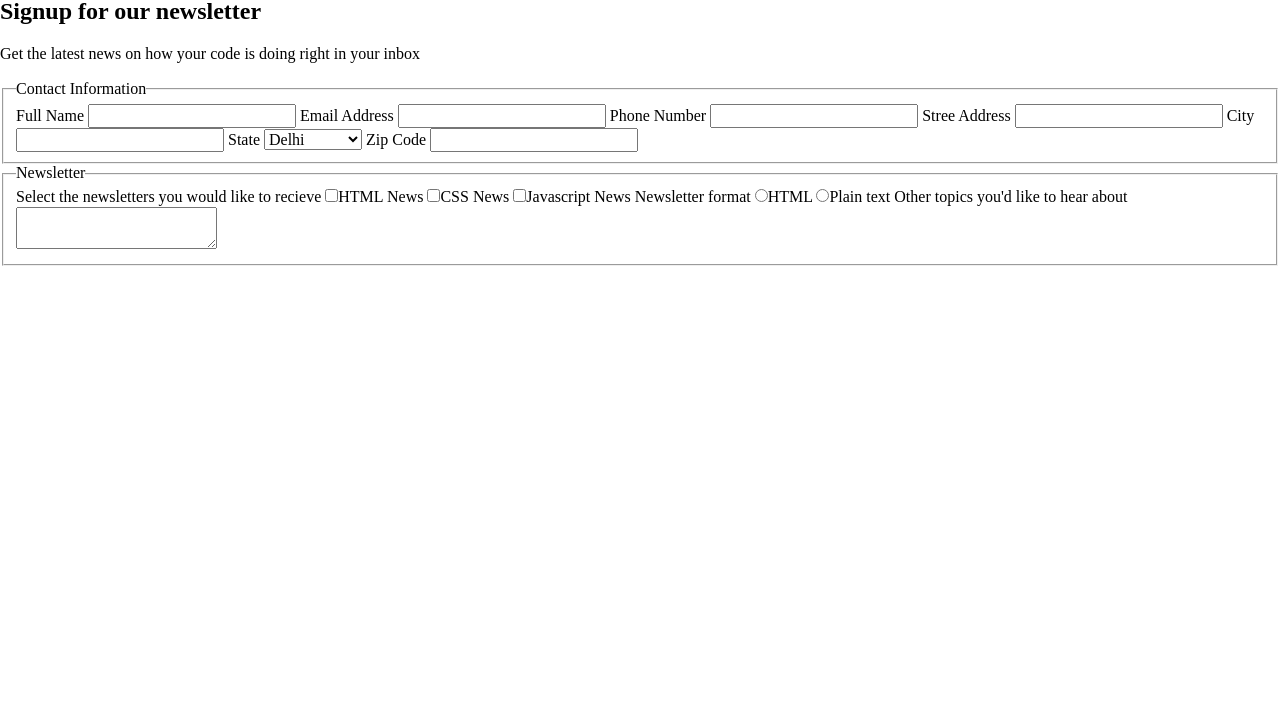
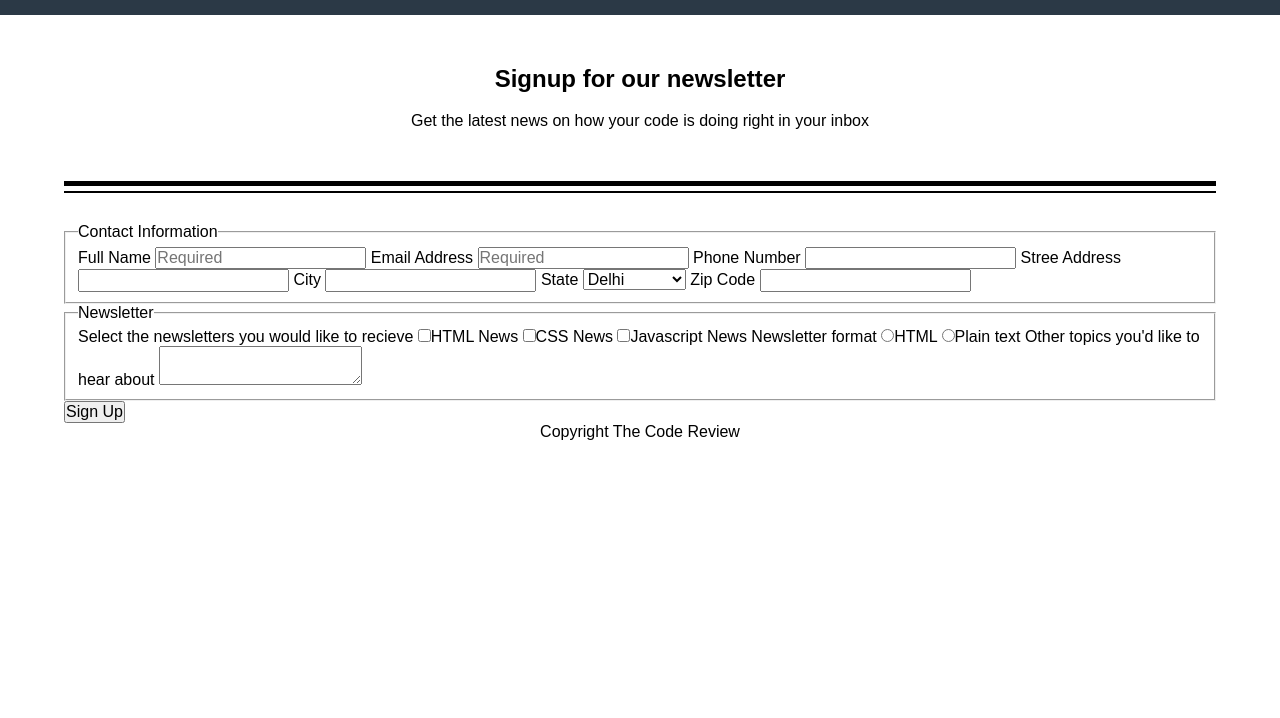
Before and after one commit to dipanshu08/registration_form, a plain HTML site: page index.html in a window 1280 px wide. Shown: the part 82-800 px from the top of the page. Drawn offline with Linux system fonts and the light colour scheme.

Commit message:
made some style changes

```diff
--- a/css/style.css
+++ b/css/style.css
@@ -0,0 +1,61 @@
+
+/* Base styles ---------------*/
+
+* {
+  box-sizing: border-box;
+  padding: 0;
+  margin: 0;
+}
+
+body {
+  font-family: sans-serif;
+}
+
+.container {
+  width: 90%;
+  margin: 0 auto;
+}
+
+/* Header styles ---------------*/
+
+header {
+  background-color: #2B3946;
+  color: white;
+  text-align: center;
+  margin-bottom: 50px;
+}
+
+h1 {
+  text-transform: uppercase;
+  margin: 0;
+  padding: 30px 0;
+  font-weight: 500;
+}
+
+/* About styles ---------------*/
+
+h2 {
+  margin-bottom: 20px;
+}
+
+.about p {
+  padding-bottom: 50px;
+}
+
+.about {
+  border-bottom: 5px solid black;
+  margin-bottom: 5px;
+}
+
+/* Form Styles ---------------*/
+
+form {
+  border-top: 2px solid black;
+  padding-top: 30px;
+}
+
+/* DRY Classes ---------------*/
+
+.center {
+  text-align: center;
+}
--- a/index.html
+++ b/index.html
@@ -7,13 +7,15 @@
     <link rel="stylesheet" href="css/style.css">
   </head>
   <body>
-    <header>
+    <header class='center'>
       <h1>The Code Review</h1>
     </header>
 
-    <main>
-      <h2>Signup for our newsletter</h2>
-      <p>Get the latest news on how your code is doing right in your inbox</p>
+    <main class='container'>
+      <div class="center about">
+        <h2 class="center">Signup for our newsletter</h2>
+        <p class="">Get the latest news on how your code is doing right in your inbox</p>
+      </div>
 
       <form>
 
@@ -21,10 +23,10 @@
           <legend>Contact Information</legend>
 
           <label for='name'>Full Name</label>
-          <input type='text' id='name' name='user_name' />
+          <input type='text' id='name' name='user_name' placeholder="Required" required />
 
           <label for='email'>Email Address</label>
-          <input type='email' id='email' name='user_email' />
+          <input type='email' id='email' name='user_email' placeholder="Required" required />
 
           <label for='phone'>Phone Number</label>
           <input type='phone' id='phone' name='user_phone' />
@@ -64,7 +66,13 @@
           <label for='comment'>Other topics you'd like to hear about</label>
           <textarea id='comment' name='user_comment'></textarea>
         </fieldset>
+
+        <button type='submit'>Sign Up</button>
       </form>
     </main>
+
+    <footer class="center">
+      <p>Copyright The Code Review</p>
+    </footer>
   </body>
 </html>
```
